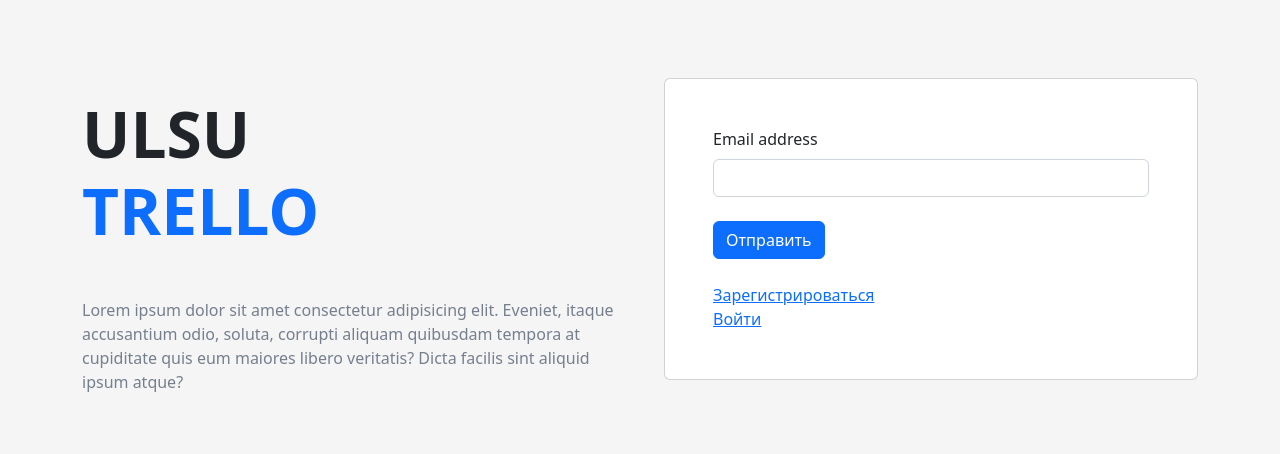
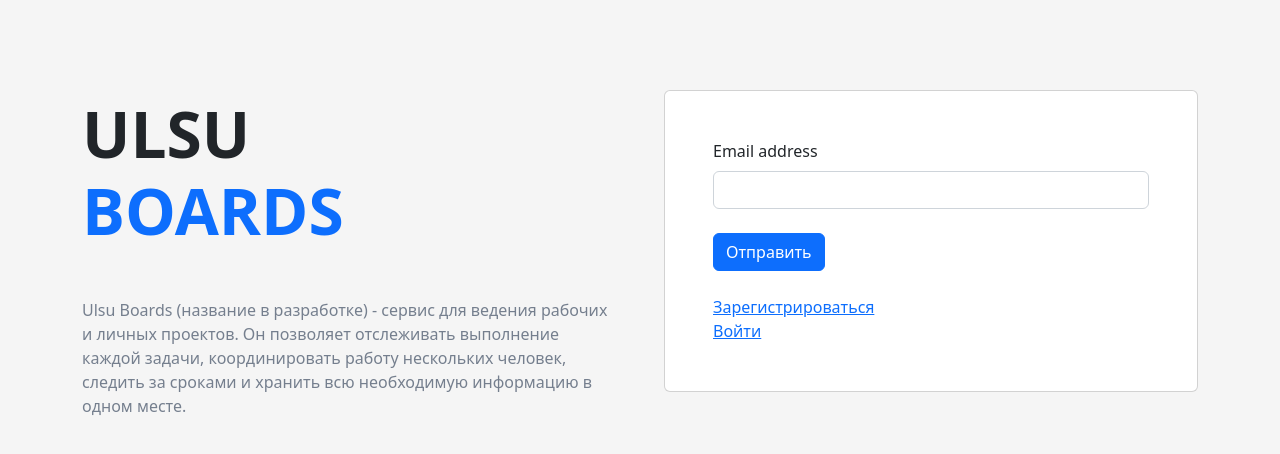
Before and after one commit to T-MA-S/ulsu_project, a Django app: page /forgot_password/ in a window 1280 px wide. Shown: the top 454 px of the page. Run offline with Django 4.2, Linux system fonts and the light colour scheme.

Commit message:
add description

```diff
--- a/catalog/templates/catalog/auth_base.html
+++ b/catalog/templates/catalog/auth_base.html
@@ -6,8 +6,11 @@
     <meta http-equiv="X-UA-Compatible" content="IE=edge">
     <meta name="viewport" content="width=device-width, initial-scale=1.0">
     <title>sign_up</title>
-    <link href="https://cdn.jsdelivr.net/npm/bootstrap@5.2.1/dist/css/bootstrap.min.css" rel="stylesheet" integrity="sha384-iYQeCzEYFbKjA/T2uDLTpkwGzCiq6soy8tYaI1GyVh/UjpbCx/TYkiZhlZB6+fzT" crossorigin="anonymous">
-    <script src="https://cdn.jsdelivr.net/npm/bootstrap@5.2.1/dist/js/bootstrap.bundle.min.js" integrity="sha384-u1OknCvxWvY5kfmNBILK2hRnQC3Pr17a+RTT6rIHI7NnikvbZlHgTPOOmMi466C8" crossorigin="anonymous"></script>
+    <link href="https://cdn.jsdelivr.net/npm/bootstrap@5.2.1/dist/css/bootstrap.min.css" rel="stylesheet"
+          integrity="sha384-iYQeCzEYFbKjA/T2uDLTpkwGzCiq6soy8tYaI1GyVh/UjpbCx/TYkiZhlZB6+fzT" crossorigin="anonymous">
+    <script src="https://cdn.jsdelivr.net/npm/bootstrap@5.2.1/dist/js/bootstrap.bundle.min.js"
+            integrity="sha384-u1OknCvxWvY5kfmNBILK2hRnQC3Pr17a+RTT6rIHI7NnikvbZlHgTPOOmMi466C8"
+            crossorigin="anonymous"></script>
 
 </head>
 <body style="background-color: hsl(0, 0%, 96%)">
@@ -20,17 +23,15 @@
             <div class="row gx-lg-5 align-items-center">
                 <div class="col-lg-6 mb-5 mb-lg-0">
                     <h1 class="my-5 display-3 fw-bold ls-tight">
-              ULSU <br />
-              <span class="text-primary">TRELLO</span>
+                        ULSU <br/>
+                        <span class="text-primary">BOARDS</span>
                     </h1>
                     <p style="color: hsl(217, 10%, 50.8%)">
-              Lorem ipsum dolor sit amet consectetur adipisicing elit.
-              Eveniet, itaque accusantium odio, soluta, corrupti aliquam
-              quibusdam tempora at cupiditate quis eum maiores libero
-              veritatis? Dicta facilis sint aliquid ipsum atque?
+                        Ulsu Boards (название в разработке) - сервис для ведения рабочих и личных проектов. Он позволяет
+                        отслеживать выполнение каждой задачи, координировать работу нескольких человек, следить за
+                        сроками и хранить всю необходимую информацию в одном месте.
                     </p>
                 </div>
-
 
 
                 <div class="col-lg-6 mb-5 mb-lg-0">
--- a/catalog/templates/catalog/index.html
+++ b/catalog/templates/catalog/index.html
@@ -11,7 +11,7 @@
         <link rel="icon" type="image/png" sizes="16x16" href="{% static 'icons/favicon-16x16.png' %}">
         <link rel="manifest" href="{% static 'icons/site.webmanifest' %}">
         <link rel="mask-icon" href="{% static 'icons/safari-pinned-tab.svg' %}" color="#5bbad5">
-        <link rel="shortcut icon" href={% static 'icons/favicon.ico' %}">
+        <link rel="shortcut icon" href="{% static 'icons/favicon.ico' %}">
         <meta name="apple-mobile-web-app-title" content="Kards">
         <meta name="application-name" content="Kards">
         <meta name="msapplication-TileColor" content="#2b5797">
```
Lines whose indentation alone changed are shown as unchanged.
